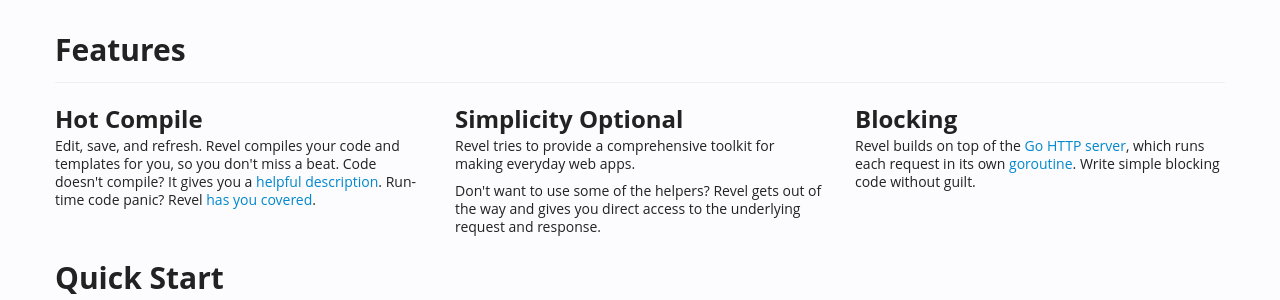
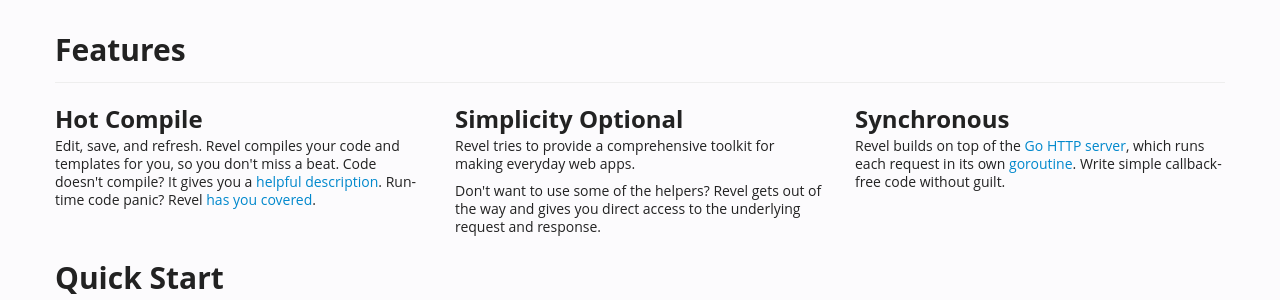
Before and after one commit to revel/revel, a Jekyll site: the page built from index.html, in a window 1280 px wide and 900 px high, scrolled down 475 px. Shown: the part 158-458 px from the top of the window. Built offline with Jekyll 4.4.1, drawn with Linux system fonts in a browser that asks for light colours.

Commit message:
Blocking -> synchronous.  Fixes #31

```diff
--- a/index.html
+++ b/index.html
@@ -59,13 +59,13 @@
           </p>
         </div>
         <div class="span4">
-          <h2>Blocking</h2>
+          <h2>Synchronous</h2>
           <p>
             Revel builds on top of the
             <a href="http://golang.org/pkg/net/http/">Go HTTP server</a>,
             which runs each request in its own
             <a href="http://golang.org/doc/effective_go.html#goroutines">goroutine</a>.
-            Write simple blocking code without guilt.
+            Write simple callback-free code without guilt.
           </p>
         </div>
       </div>
```
